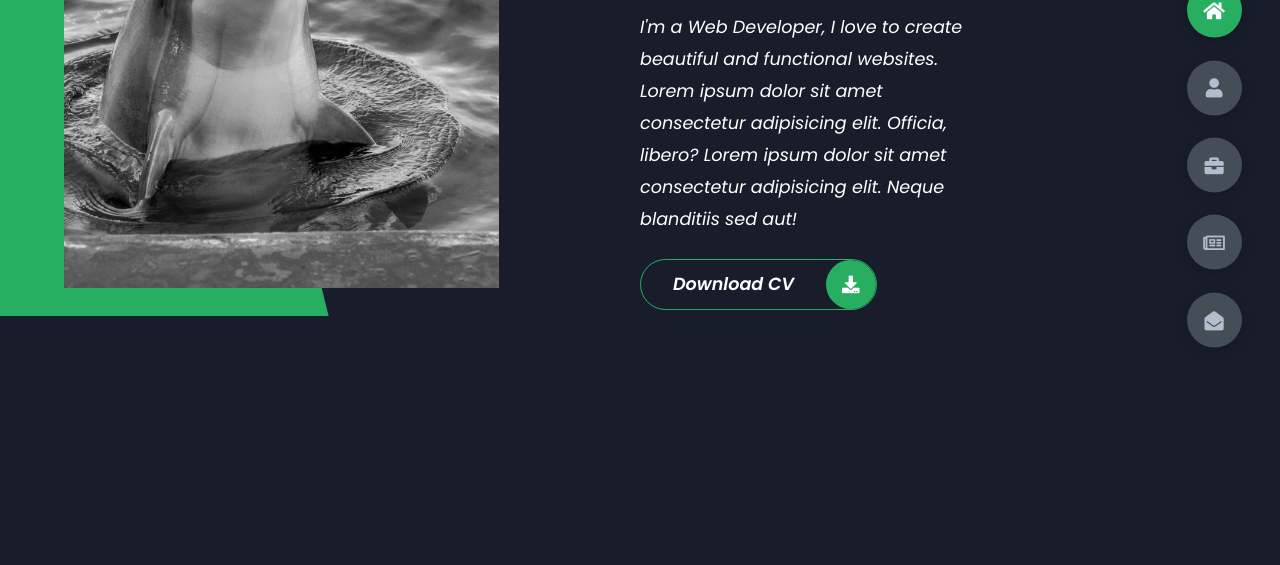
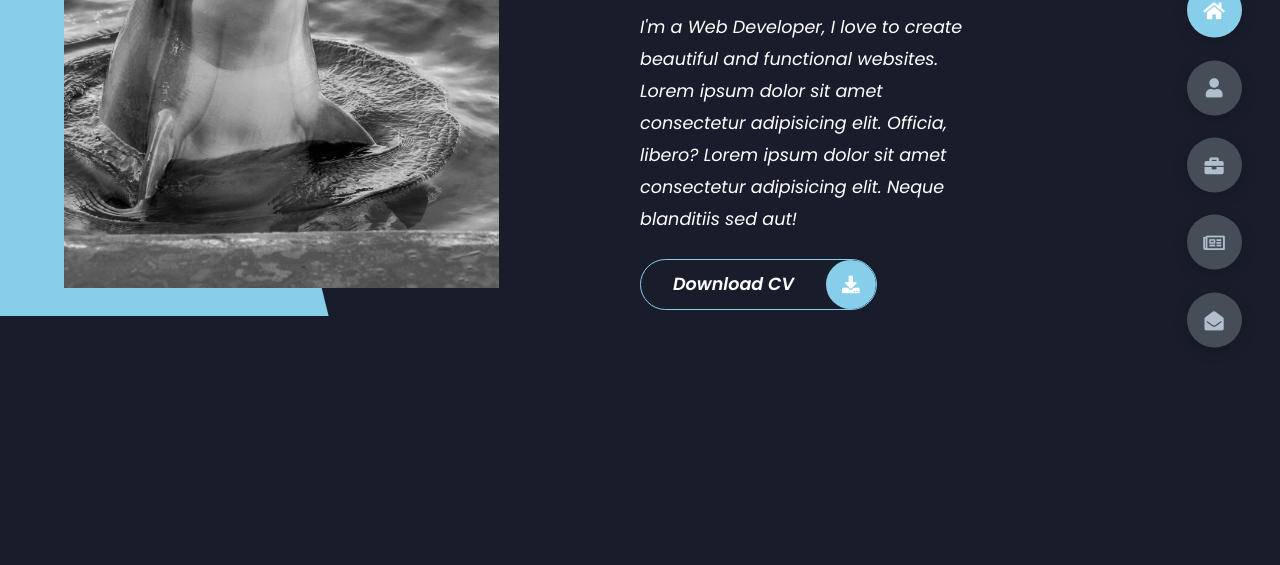
Before and after one commit to fieldofbarley/PortfolioProject, a plain HTML site: page index.html in a window 1280 px wide. Shown: the part 235-800 px from the top of the page. Drawn offline with Linux system fonts and the light colour scheme.

Commit message:
first commit

```diff
--- a/styles/styles.scss
+++ b/styles/styles.scss
@@ -7,7 +7,7 @@
 
 :root{
     --color-primary: #191d2b;
-    --color-secondary: #27AE60;
+    --color-secondary: #87CEEB;
     --color-white: #ffffff;
     --color-black: #000;
     --color-grey0: #f8f8f8;
```
Also changed, not shown: styles/styles.css.
